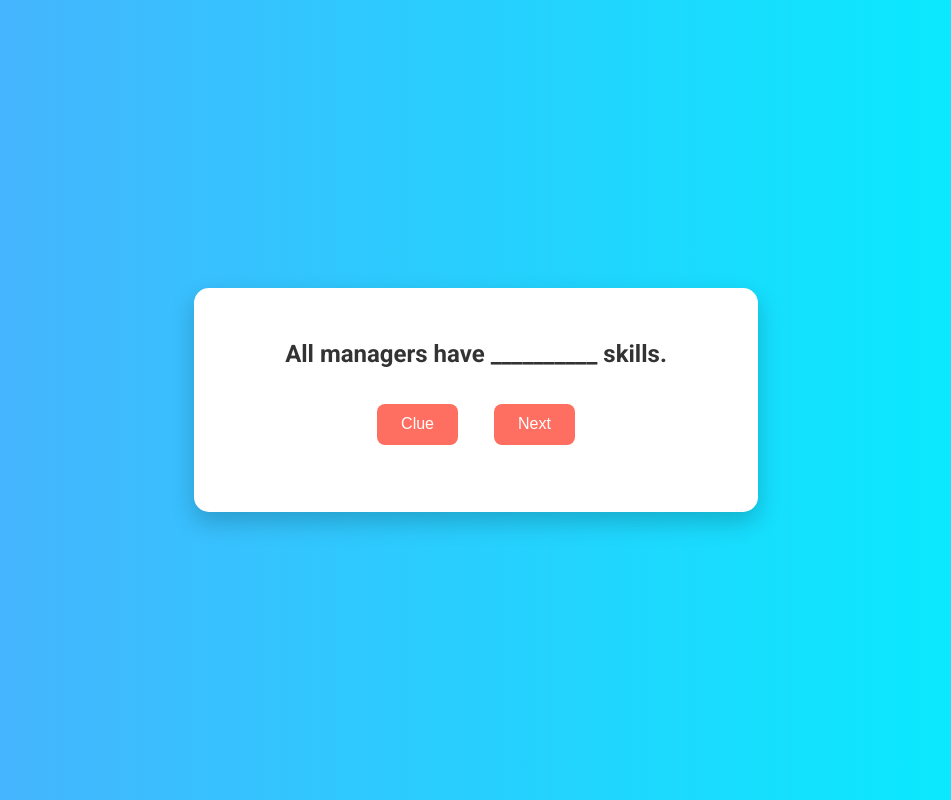
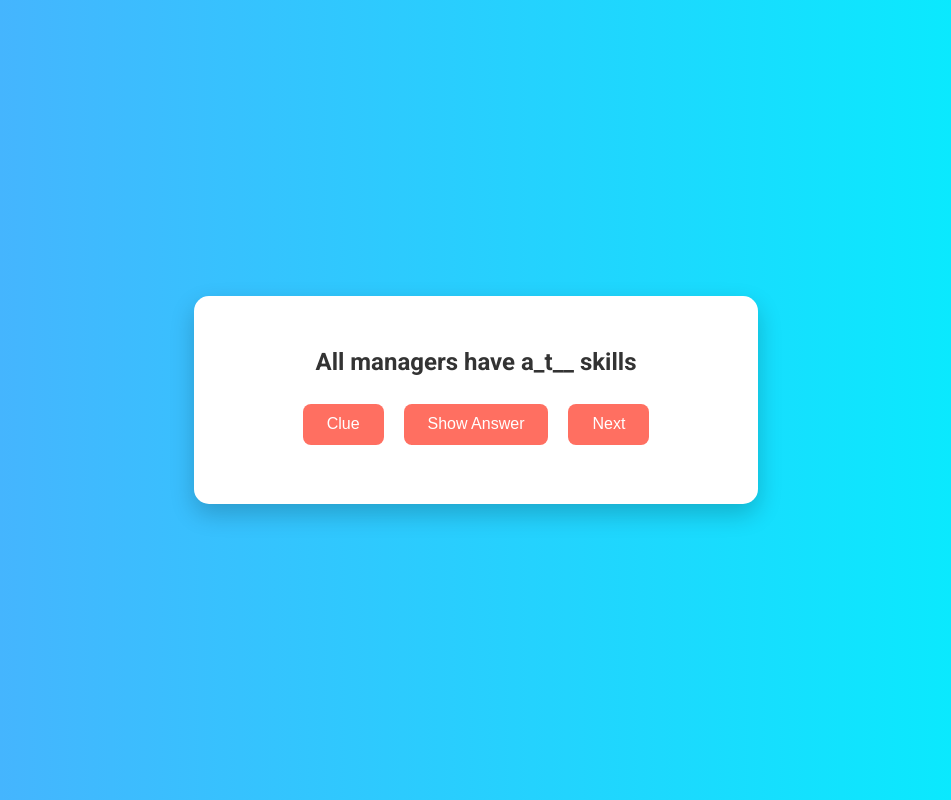
Before and after one commit to AbhinavKrishnanR/Quiz, a plain HTML site: page index.html in a window 1280 px wide. Both pictures are taken after a click on the button "Start". Shown: the whole page, without its empty margins (164-1115 px from the left). Drawn offline with Linux system fonts and the light colour scheme.

Commit message:
Update index.html

```diff
--- a/index.html
+++ b/index.html
@@ -32,12 +32,12 @@
       animation: fadeIn 1s forwards;
     }
 
-    h1, h2 {
+    h1, h2, p {
       color: #333;
     }
 
     button {
-      margin: 1rem;
+      margin: 0.5rem;
       padding: 0.7rem 1.5rem;
       font-size: 1rem;
       border: none;
@@ -53,10 +53,17 @@
       transform: scale(1.05);
     }
 
+    #clue, #answer {
+      margin-top: 1rem;
+      font-size: 1.2rem;
+    }
+
     #clue {
-      margin-top: 1rem;
       color: #007bff;
-      font-size: 1.2rem;
+    }
+
+    #answer {
+      color: #28a745;
     }
 
     @keyframes fadeIn {
@@ -81,9 +88,11 @@
     <h2 id="questionText"></h2>
     <div>
       <button onclick="showClue()">Clue</button>
+      <button onclick="showAnswer()">Show Answer</button>
       <button onclick="nextQuestion()">Next</button>
     </div>
     <p id="clue"></p>
+    <p id="answer"></p>
   </div>
 
   <div class="container hidden" id="endPage">
@@ -93,18 +102,16 @@
 
   <script>
     const questions = [
-      {
-        text: "All managers have __________ skills.",
-        clue: "ATCGNI"
-      },
-      {
-        text: "Leaders must possess __________ thinking abilities.",
-        clue: "VITISNAO"
-      },
-      {
-        text: "Effective communication is __________ in management.",
-        clue: "ETIANKSR"
-      }
+      { text: "All managers have a_t__ skills", clue: "CYNLTAALIA", answer: "Analytical" },
+      { text: "Your office colleagues are s_a_", clue: "TSRAM", answer: "Smart" },
+      { text: "LinkedIn is world's biggest __in_ platform", clue: "WRENTGKOIN", answer: "Networking" },
+      { text: "Employees release stress through an_____", clue: "TURNEVDAE", answer: "Adventure" },
+      { text: "Appraisals are based on p_____", clue: "FORMEPRECAN", answer: "Performance" },
+      { text: "HR checks your r_m__before hiring", clue: "SUREME", answer: "Resume" },
+      { text: "For promotion, you need m_iai___", clue: "VTIOITAMON", answer: "Motivation" },
+      { text: "Hardwork increases s_r_", clue: "LRAASY", answer: "Salary" },
+      { text: "Corporate Growth is based on F_______", clue: "bckafede", answer: "Feedback" },
+      { text: "Your Colleagues are great M__r", clue: "tronem", answer: "Mentor" }
     ];
 
     let currentQuestion = 0;
@@ -119,11 +126,17 @@
       const q = questions[currentQuestion];
       document.getElementById("questionText").innerText = q.text;
       document.getElementById("clue").innerText = "";
+      document.getElementById("answer").innerText = "";
     }
 
     function showClue() {
       const q = questions[currentQuestion];
-      document.getElementById("clue").innerText = q.clue;
+      document.getElementById("clue").innerText = "Clue: " + q.clue;
+    }
+
+    function showAnswer() {
+      const q = questions[currentQuestion];
+      document.getElementById("answer").innerText = "Answer: " + q.answer;
     }
 
     function nextQuestion() {
```
